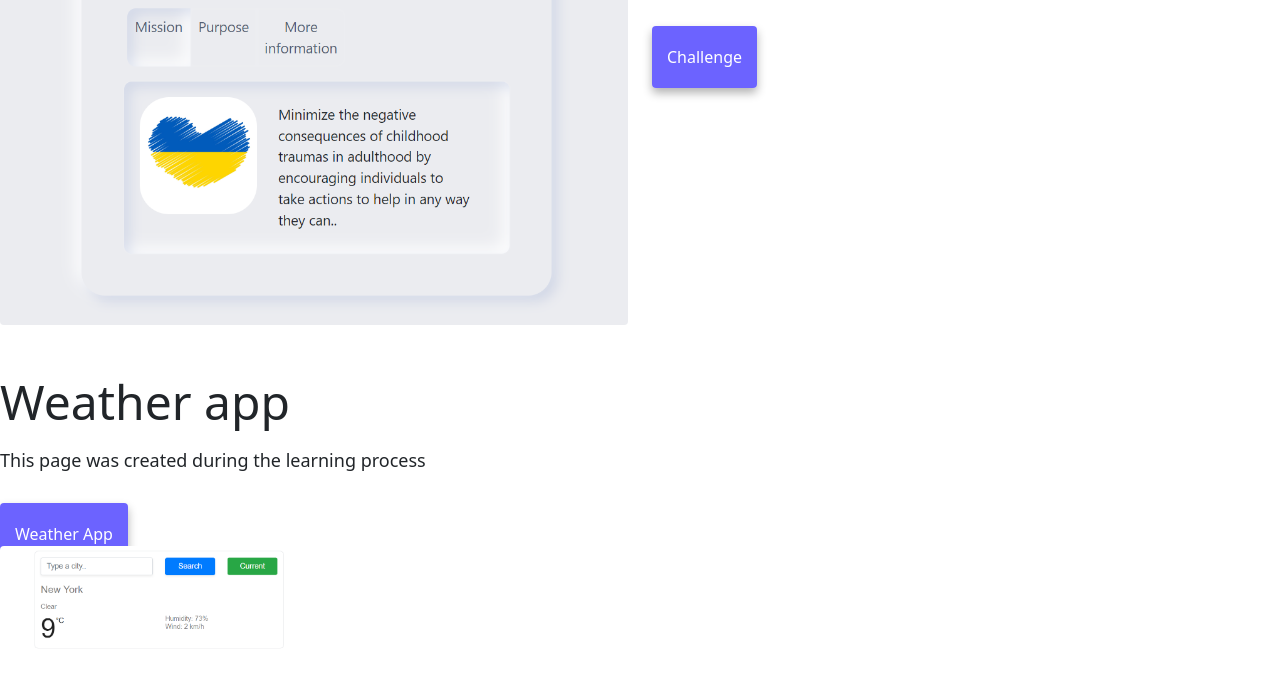
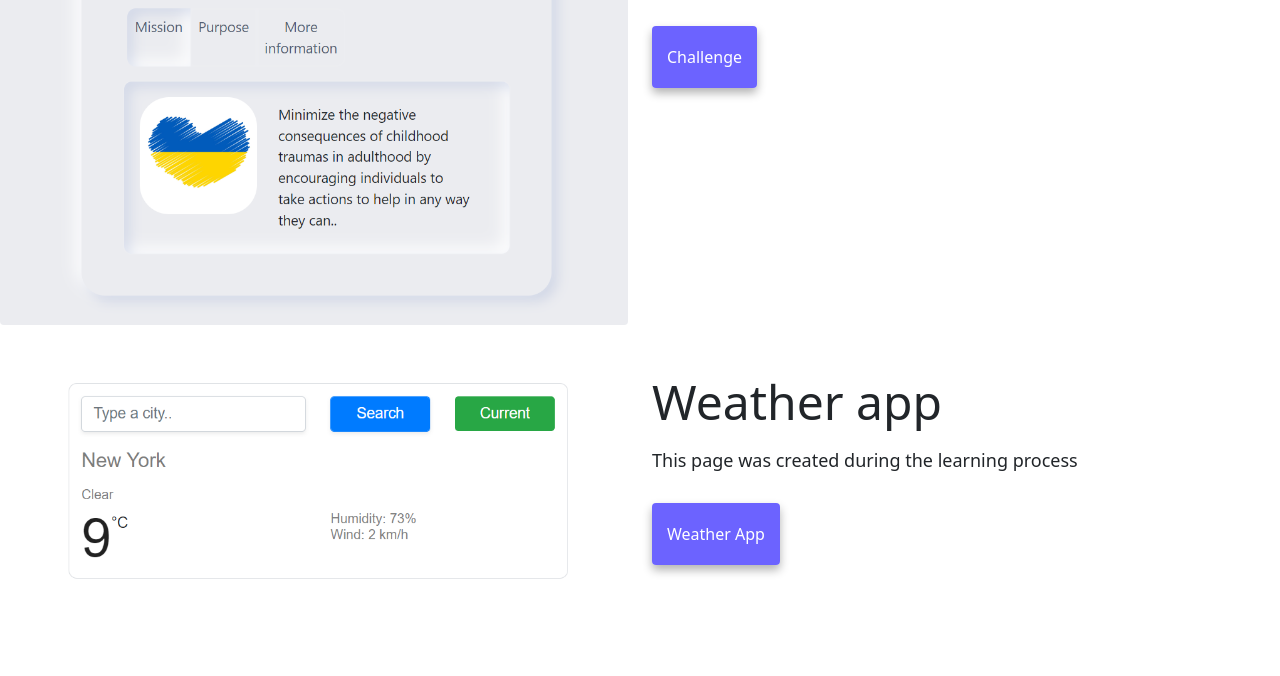
Before and after one commit to LianaHirol/Portfolio, a website: page index.html in a window 1280 px wide. Shown: the part 626-1302 px from the top of the page. After the commit the page ends 1272 px from the top, so only its background shows below. Drawn offline with nearby package versions, Linux system fonts and the light colour scheme.

Commit message:
Update index.html

```diff
--- a/index.html
+++ b/index.html
@@ -78,15 +78,16 @@
         </div>
       </div>
 <div class="row mt-5">
-        <div class="col-6">
+  <div class="col-12 col-md-6 order-md-last">
     <h2 class="mb-3">Weather app</h2>
-          <p>
-           This page was created during the learning process
-          </p>
+    <p>This page was created during the learning process</p>
     <div class="mt-5">
       <a href="#" class="primary-link">Weather App</a>
-          <div class="col-6">
+    </div>
+  </div>
+  <div class="col-12 col-md-6">
     <img src="weather.png" class="img-fluid rounded" />
+  </div>
 </div>
 </div>
           </div>
```
Lines whose indentation alone changed are shown as unchanged.
